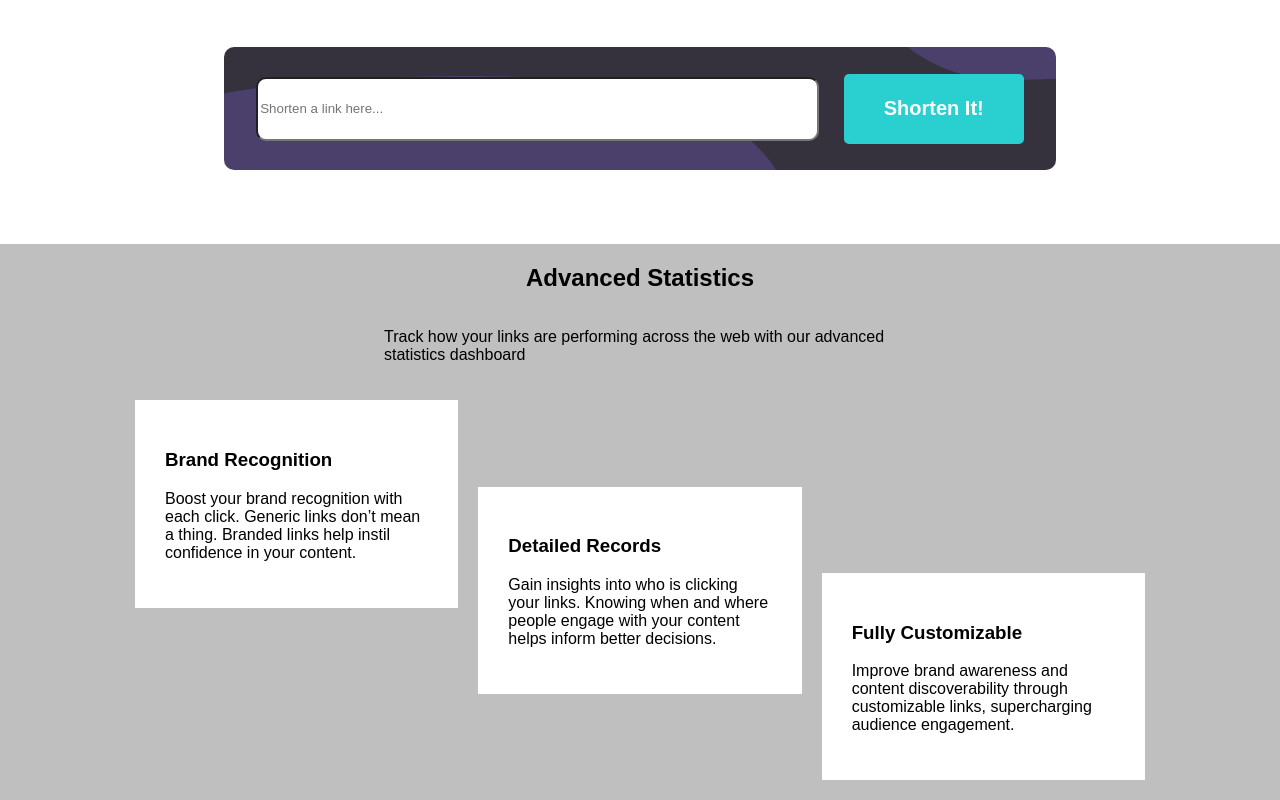
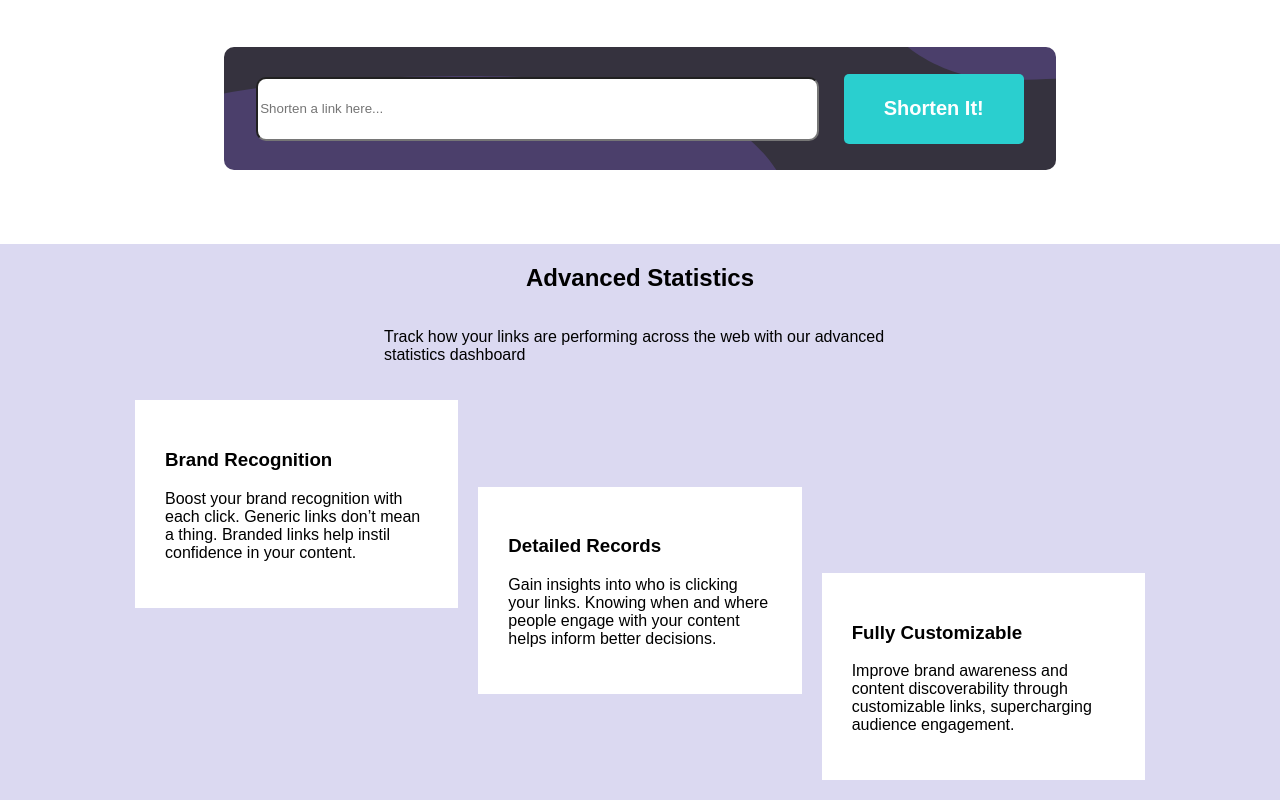
Before and after one commit to tatek1993/url-shortening-api, a React (Create React App) app: page / in a window 1280 px wide. Shown: the part 695-1495 px from the top of the page. Built offline with nearby package versions, Linux system fonts and the light colour scheme.

Commit message:
aligning boxes in statistics

```diff
--- a/src/App.scss
+++ b/src/App.scss
@@ -131,7 +131,7 @@ $dark-violet: hsl(260, 8%, 14%);
     flex-direction: column;
     align-items: center;
     justify-content: center;
-    background-color: $gray;
+    background-color: rgb(219, 217, 241);
 }
 
 .desktop-stats-top {
```
